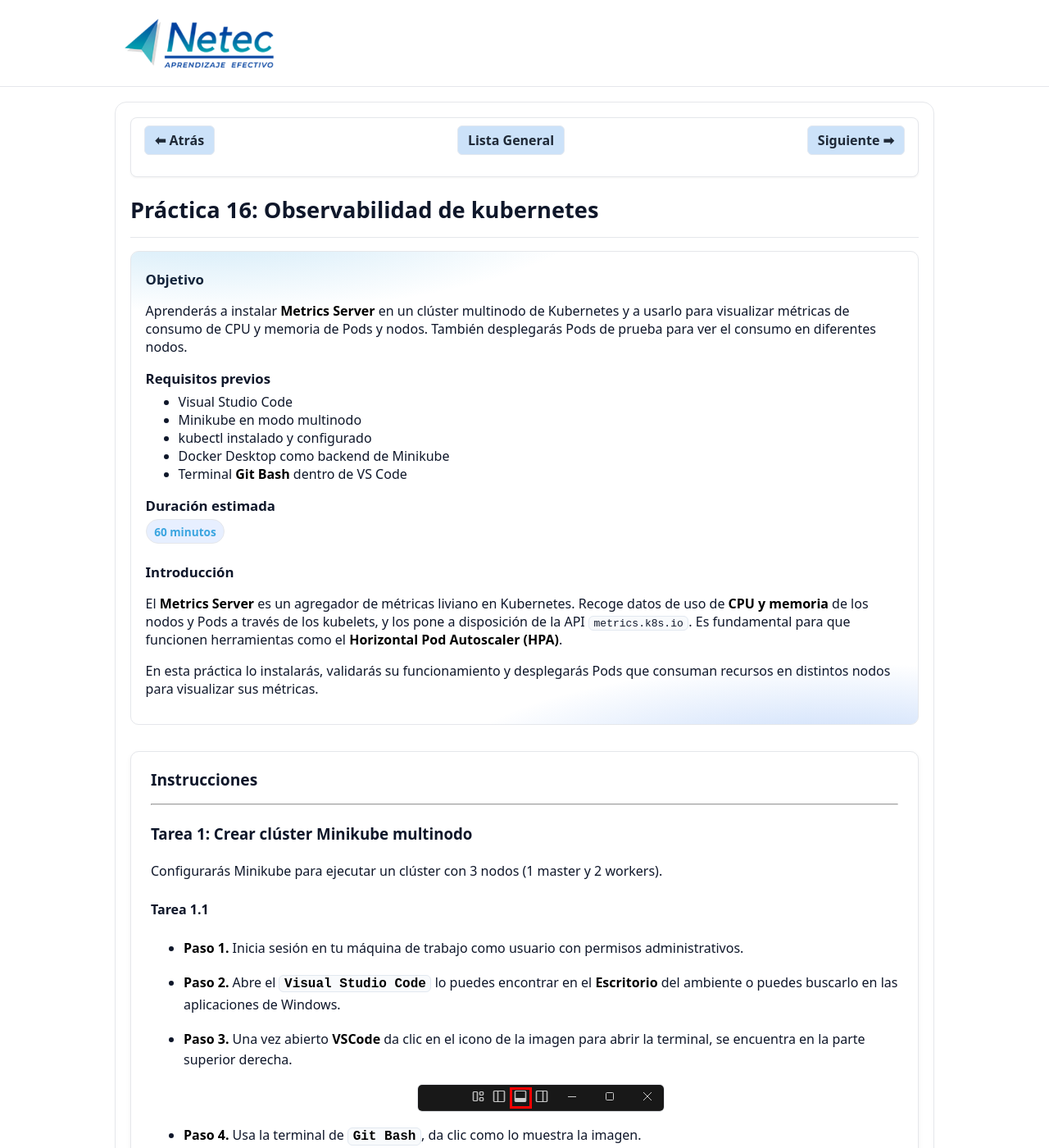
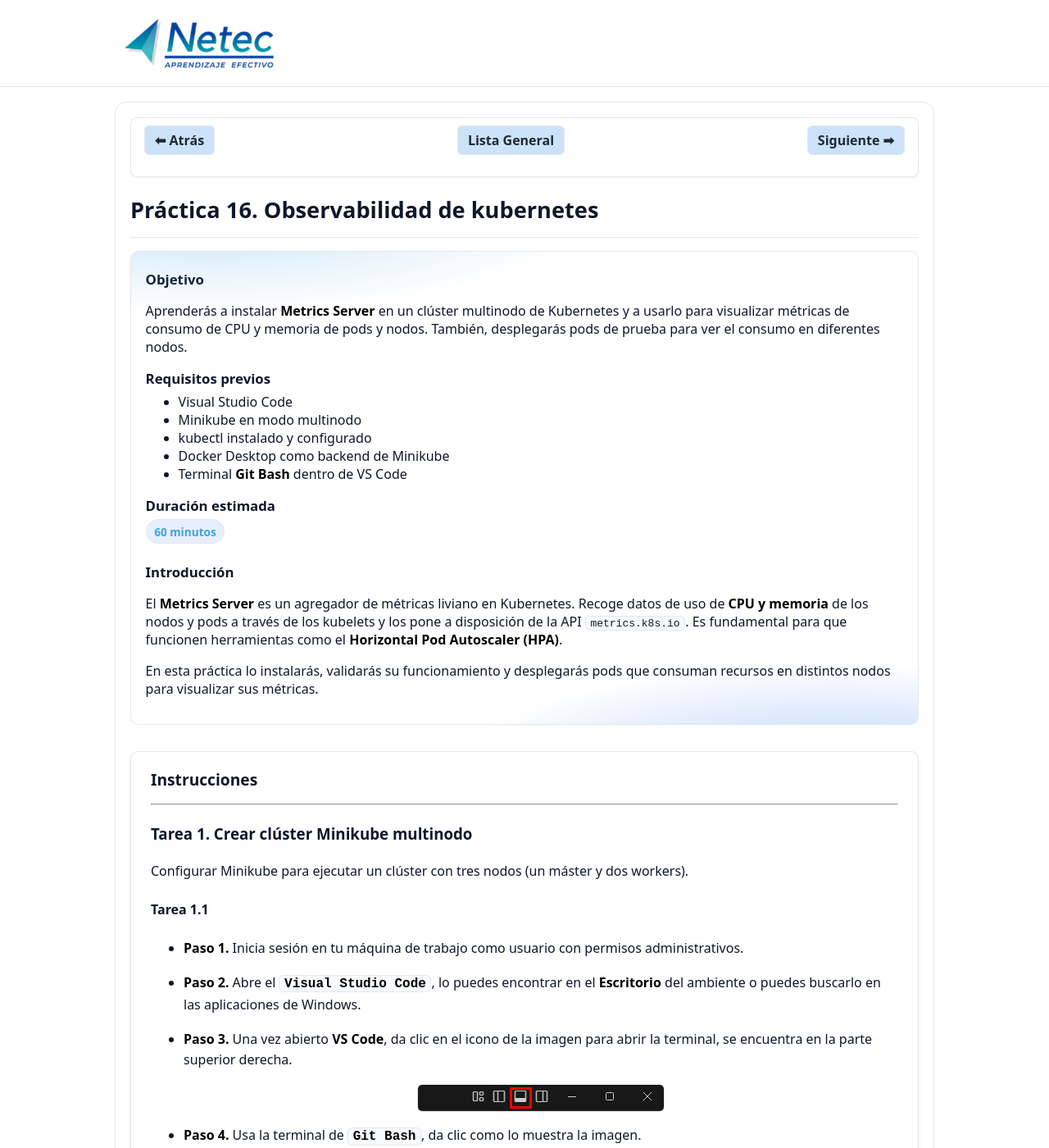
Before and after one commit to Netec-Mx/Custom_NETEC_DOCK_KUB_ESP, a Jekyll site: the page built from labs/capitulo16/lab16.md, in a window 1280 px wide and 1400 px high. Shown: the whole window at 82% size. Built offline with Jekyll 4.4.1, drawn with Linux system fonts in a browser that asks for light colours; some of the changed text lies outside the part shown.

Commit message:
Update lab16.md

````diff
--- a/labs/capitulo16/lab16.md
+++ b/labs/capitulo16/lab16.md
@@ -1,11 +1,11 @@
 ---
 layout: lab
-title: "Práctica 16: Observabilidad de kubernetes"
+title: "Práctica 16. Observabilidad de kubernetes"
 permalink: /capitulo16/lab16/
 images_base: /labs/capitulo16/img
 duration: "60 minutos"
 objective:
-  - Aprenderás a instalar **Metrics Server** en un clúster multinodo de Kubernetes y a usarlo para visualizar métricas de consumo de CPU y memoria de Pods y nodos. También desplegarás Pods de prueba para ver el consumo en diferentes nodos.
+  - Aprenderás a instalar **Metrics Server** en un clúster multinodo de Kubernetes y a usarlo para visualizar métricas de consumo de CPU y memoria de pods y nodos. También, desplegarás pods de prueba para ver el consumo en diferentes nodos.
 prerequisites:
   - Visual Studio Code
   - Minikube en modo multinodo
@@ -13,13 +13,13 @@ prerequisites:
   - Docker Desktop como backend de Minikube
   - Terminal **Git Bash** dentro de VS Code
 introduction: |
-  El **Metrics Server** es un agregador de métricas liviano en Kubernetes. Recoge datos de uso de **CPU y memoria** de los nodos y Pods a través de los kubelets, y los pone a disposición de la API `metrics.k8s.io`. Es fundamental para que funcionen herramientas como el **Horizontal Pod Autoscaler (HPA)**.
+  El **Metrics Server** es un agregador de métricas liviano en Kubernetes. Recoge datos de uso de **CPU y memoria** de los nodos y pods a través de los kubelets y los pone a disposición de la API `metrics.k8s.io`. Es fundamental para que funcionen herramientas como el **Horizontal Pod Autoscaler (HPA)**.
 
-  En esta práctica lo instalarás, validarás su funcionamiento y desplegarás Pods que consuman recursos en distintos nodos para visualizar sus métricas.
+  En esta práctica lo instalarás, validarás su funcionamiento y desplegarás pods que consuman recursos en distintos nodos para visualizar sus métricas.
 slug: lab16
 lab_number: 16
 final_result: >
-  Instalaste el **Metrics Server**, confirmaste que recopila métricas de Pods y nodos, y desplegaste Pods de prueba que consumen recursos para visualizar el impacto. Finalmente, limpiaste los recursos creados.
+  Instalaste el **Metrics Server**, confirmaste que recopila métricas de pods y nodos y desplegaste pods de prueba que consumen recursos para visualizar el impacto. Finalmente, limpiaste los recursos creados.
 notes:
   - El Metrics Server no almacena métricas históricas, solo ofrece datos en tiempo real.
   - Para gráficas y monitoreo a largo plazo, considera Prometheus y Grafana.
@@ -38,17 +38,17 @@ next: /capitulo1/lab1/
 
 ---
 
-### Tarea 1: Crear clúster Minikube multinodo
+### Tarea 1. Crear clúster Minikube multinodo
 
-Configurarás Minikube para ejecutar un clúster con 3 nodos (1 master y 2 workers).
+Configurar Minikube para ejecutar un clúster con tres nodos (un máster y dos workers).
 
 #### Tarea 1.1
 
 - **Paso 1.** Inicia sesión en tu máquina de trabajo como usuario con permisos administrativos.
 
-- **Paso 2.** Abre el **`Visual Studio Code`** lo puedes encontrar en el **Escritorio** del ambiente o puedes buscarlo en las aplicaciones de Windows.
+- **Paso 2.** Abre el **`Visual Studio Code`**, lo puedes encontrar en el **Escritorio** del ambiente o puedes buscarlo en las aplicaciones de Windows.
 
-- **Paso 3.** Una vez abierto **VSCode** da clic en el icono de la imagen para abrir la terminal, se encuentra en la parte superior derecha.
+- **Paso 3.** Una vez abierto **VS Code**, da clic en el icono de la imagen para abrir la terminal, se encuentra en la parte superior derecha.
 
   ![micint]({{ page.images_base | relative_url }}/1.png)
 
@@ -56,16 +56,16 @@ Configurarás Minikube para ejecutar un clúster con 3 nodos (1 master y 2 worke
 
   ![micint]({{ page.images_base | relative_url }}/2.png)
 
-- **Paso 5.** Asegurate de estar dentro de la carpeta del curso llamada **dockerlabs** en la terminal de **VSCode**:
+- **Paso 5.** Asegúrate de estar dentro de la carpeta del curso llamada **dockerlabs** en la terminal de **VS Code**.
 
-  > **NOTA:** Si te quedaste en el directorio de una práctica, usa **`cd ..`** para volver a la raíz de laboratorios.
+  > **Nota.** Si te quedaste en el directorio de una práctica, usa **`cd ..`** para volver a la raíz de laboratorios.
   {: .lab-note .info .compact}
 
   ![micint]({{ page.images_base | relative_url }}/3.png)
 
-- **Paso 6.** Primero ejecuta el siguiente comando para iniciar un clúster multinodo de Minikube:
+- **Paso 6.** Primero, ejecuta el siguiente comando para iniciar un clúster multinodo de Minikube.
 
-  > **IMPORTANTE:** Puede Tardar alrededor de **5 minutos** espera la creación antes de continuar.
+  > **Importante.** Puede tardar alrededor de **cinco minutos**, espera la creación antes de continuar.
   {: .lab-note .important .compact}
 
   ```bash
@@ -74,9 +74,9 @@ Configurarás Minikube para ejecutar un clúster con 3 nodos (1 master y 2 worke
 
   ![micint]({{ page.images_base | relative_url }}/4.png)
 
-- **Paso 7.** Ya creado el cluster multinodo puedes verificar los nodos creados con el siguiente comando.:
+- **Paso 7.** Ya creado el clúster multinodo, puedes verificar los nodos creados con el siguiente comando.
 
-  > **NOTA:** Debes ver al menos 3 nodos: `multinodo`, `multinodo-m02`, `multinodo-m03`.
+  > **Nota.** Debes ver al menos tres nodos: `multinodo`, `multinodo-m02`, `multinodo-m03`.
   {: .lab-note .info .compact}
 
   ```bash
@@ -91,31 +91,31 @@ Configurarás Minikube para ejecutar un clúster con 3 nodos (1 master y 2 worke
 
 ---
 
-### Tarea 2: Crear la estructura del proyecto
+### Tarea 2. Crear la estructura del proyecto
 
-Organizarás los manifiestos de la practica en una carpeta.
+Organizar los manifiestos de la práctica en una carpeta.
 
 #### Tarea 2.1
 
 - **Paso 8.** Crea el directorio para trabajar en la **práctica**.
 
-  > **NOTA:** Aislar cada práctica evita colisiones de archivos y facilita montar rutas con precisión.
+  > **Nota.** Aislar cada práctica evita colisiones de archivos y facilita montar rutas con precisión.
   {: .lab-note .info .compact}
 
   ```bash
   mkdir lab16-k8smetrics && cd lab16-k8smetrics
   ```
 
-- **Paso 9.** Valida en el **Explorador** de archivos dentro de VSCode que se haya creado el directorio:
+- **Paso 9.** Valida en el **Explorador** de archivos dentro de VS Code que se haya creado el directorio.
 
-  > **NOTA:** Mantener cada práctica en su carpeta evita confusiones y facilita limpieza/versionado.
+  > **Nota.** Mantener cada práctica en su carpeta evita confusiones y facilita limpieza/versionado.
   {: .lab-note .info .compact}
 
   ![micint]({{ page.images_base | relative_url }}/6.png)
 
-- **Paso 10.** Crearas la siguiente estructura base de directorios y archivos.
+- **Paso 10.** Crea la siguiente estructura base de directorios y archivos.
 
-  > **NOTA:** Así separarás el manifiesto de la carga de prueba de la instalación del Metrics Server.
+  > **Nota.** Así separas el manifiesto de la carga de prueba de la instalación del Metrics Server.
   {: .lab-note .info .compact}
 
   ```text
@@ -124,18 +124,18 @@ Organizarás los manifiestos de la practica en una carpeta.
   └── └── deployment-stress.yaml
   ```
 
-- **Paso 11.** Ahora crea la carpeta **k8s/** y sus archivos vacios.
+- **Paso 11.** Ahora, crea la carpeta **k8s/** y sus archivos vacíos.
 
-  > **NOTA:** El comando se ejecuta desde la raíz de la carpeta **lab16-k8smetrics**
+  > **Nota.** El comando se ejecuta desde la raíz de la carpeta **lab16-k8smetrics**.
   {: .lab-note .info .compact}
 
   ```bash
   mkdir -p k8s && touch k8s/deployment-stress.yaml
   ```
 
-- **Paso 12.** Valida la creacion de la estructura de tu proyecto, escribe el siguiente comando.
+- **Paso 12.** Valida la creación de la estructura de tu proyecto. Escribe el siguiente comando.
 
-  > **NOTA:** Recuerda que tambien puedes visualizarlos en el explorador de archivos de VSCode.
+  > **Nota.** Recuerda que también puedes visualizarlos en el explorador de archivos de VS Code.
   {: .lab-note .info .compact}
 
   ```bash
@@ -166,7 +166,7 @@ Instalarás el Metrics Server usando los manifiestos oficiales de Kubernetes.
 
 - **Paso 14.** Ajusta el manifiesto desplegado de Metrics Server.
 
-  > **NOTA:** El manifiesto que tienes corre en el contenedor y las sondas apuntan a :https (por nombre), pero **no existe un puerto nombrado** `https`.
+  > **Nota.** El manifiesto que tienes corre en el contenedor y las sondas apuntan a `https` (por nombre), pero **no existe un puerto nombrado** `https`.
   {: .lab-note .info .compact}
 
   ```bash
@@ -199,7 +199,7 @@ Instalarás el Metrics Server usando los manifiestos oficiales de Kubernetes.
 
 - **Paso 16.** El siguiente comando debe indicar `True` en `Available`.
 
-  > **NOTA:** El Metrics Server instala un Deployment en el namespace `kube-system` y expone la API `metrics.k8s.io`.
+  > **Nota.** El Metrics Server instala un Deployment en el namespace `kube-system` y expone la API `metrics.k8s.io`.
   {: .lab-note .info .compact}
 
   ```bash
@@ -231,7 +231,7 @@ Consultarás métricas básicas para confirmar que el servidor está funcionando
 
   ![micint]({{ page.images_base | relative_url }}/11.png)
 
-- **Paso 18.** Obtener métricas de Pods:
+- **Paso 18.** Obtener métricas de pods.
 
   ```bash
   kubectl top pods -A
@@ -296,7 +296,7 @@ Vas a crear un Deployment que genera carga de CPU (y opcionalmente memoria) para
           args: ["--cpu", "2", "--timeout", "600s"]
   ```
 
-- **Paso 20.** Aplica el Deployment:
+- **Paso 20.** Aplica el Deployment.
 
   ```bash
   kubectl apply -f k8s/deployment-stress.yaml
@@ -314,9 +314,9 @@ Vas a crear un Deployment que genera carga de CPU (y opcionalmente memoria) para
 
   ![micint]({{ page.images_base | relative_url }}/14.png)
 
-- **Paso 22.** Ver ubicación por nodo (útil en clúster multinodo)
+- **Paso 22.** Ve la ubicación por nodo (útil en clúster multinodo).
 
-  > **NOTA:** Debes ver 3 Pods en Running. En multinodo, lo normal es que queden repartidos (gracias a `topologySpreadConstraints`).
+  > **Nota.** Debes ver tres pods en Running. En multinodo, lo normal es que queden repartidos (gracias a `topologySpreadConstraints`).
   {: .lab-note .info .compact}
 
   ```bash
@@ -345,9 +345,9 @@ Con los Pods ya consumiendo CPU/memoria, vas a **medir** ese consumo con `kubect
 
   ![micint]({{ page.images_base | relative_url }}/16.png)
 
-- **Paso 24.** Verifica métricas de nodos:
+- **Paso 24.** Verifica métricas de nodos.
 
-  > **NOTA:** Verás cómo los recursos solicitados y consumidos aparecen en la salida de métricas, distribuidos entre nodos del clúster multinodo.
+  > **Nota.** Verás cómo los recursos solicitados y consumidos aparecen en la salida de métricas, distribuidos entre nodos del clúster multinodo.
   {: .lab-note .info .compact}
 
   ```bash
@@ -376,9 +376,9 @@ Vas a **forzar carga extra** en el clúster (CPU) y luego **escalar manualmente*
 
   ![micint]({{ page.images_base | relative_url }}/20.png)
 
-- **Paso 26.** Lanza un Pod temporal que genere carga adicional (no forma parte del Deployment):
+- **Paso 26.** Lanza un pod temporal que genere carga adicional (no forma parte del deployment).
 
-  > **NOTA:** Este Pod aislado añade **picos de CPU**. No pertenece al Deployment `stress-test`, así separas la **"carga fondo"** (deployment) de la **"carga pico"** (pod suelto).
+  > **Nota.** Este pod aislado añade **picos de CPU**. No pertenece al deployment `stress-test`, así separas la **"carga fondo"** (deployment) de la **"carga pico"** (pod suelto).
   {: .lab-note .info .compact}
 
   ```bash
@@ -402,11 +402,11 @@ Vas a **forzar carga extra** en el clúster (CPU) y luego **escalar manualmente*
 
   ![micint]({{ page.images_base | relative_url }}/21.png)
 
-#### Tarea 7.2 - Escalar manualmente el Deployment
+#### Tarea 7.2. Escalar manualmente el Deployment
 
-- **Paso 29.** Sube las réplicas de **stress-test** de `3 a 6`:
+- **Paso 29.** Sube las réplicas de **stress-test** de `3 a 6`.
 
-  > **NOTA:** Puede tardar unos segundos la escalabilidad.
+  > **Nota.** Puede tardar unos segundos la escalabilidad.
   {: .lab-note .info .compact}
 
   ```bash
@@ -432,9 +432,9 @@ Vas a **forzar carga extra** en el clúster (CPU) y luego **escalar manualmente*
 
   ![micint]({{ page.images_base | relative_url }}/24.png)
 
-- **Paso 32.** Ahora observa el CPU por nodo.
+- **Paso 32.** Ahora, observa el CPU por nodo.
 
-  > **NOTA:** Al **duplicar réplicas**, distribuyes el trabajo y el consumo por Pod **tiende a bajar** (misma presión, más "trabajadores"). También puedes ver más nodos involucrados si hay capacidad.
+  > **Nota.** Al **duplicar réplicas**, distribuyes el trabajo y el consumo por pod **tiende a bajar** (misma presión, más "trabajadores"). También, puedes ver más nodos involucrados si hay capacidad.
   {: .lab-note .info .compact}
 
   ```bash
````
Also changed, not shown: other parts of labs/capitulo16/lab16.md (+30 -30 lines).
